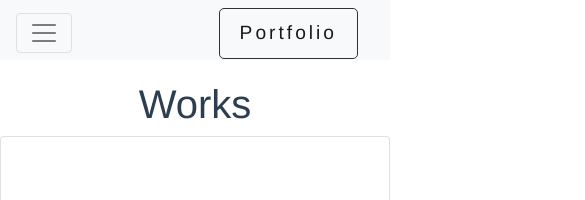
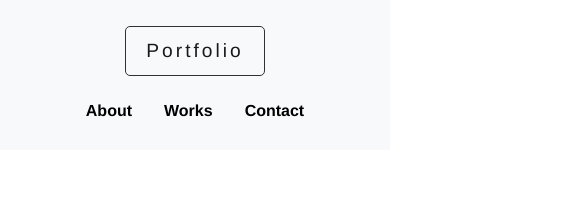
Before and after one commit to sai2017/portfolio-site, a Vue app: page /works in a window 390 px wide. Shown: the top 200 px of the page, 585 px wide, since content can reach past the window. Built offline with nearby package versions, Linux system fonts and the light colour scheme; grey boxes are pictures that could not be loaded.

Commit message:
add responsive

```diff
--- a/package.json
+++ b/package.json
@@ -15,6 +15,7 @@
   },
   "dependencies": {
     "express": "^4.16.4",
+    "jquery": "^3.3.1",
     "vue": "^2.5.2",
     "vue-router": "^3.0.1"
   },
@@ -53,6 +54,7 @@
     "html-webpack-plugin": "^2.30.1",
     "jest": "^22.0.4",
     "jest-serializer-vue": "^0.3.0",
+    "jquery": "^3.3.1",
     "nightwatch": "^0.9.12",
     "node-notifier": "^5.1.2",
     "optimize-css-assets-webpack-plugin": "^3.2.0",
--- a/src/components/about.vue
+++ b/src/components/about.vue
@@ -56,11 +56,12 @@ header p
   text-align: left;
 }
 
-.profile-box {
-  text-align: left;
-  margin-left: 400px;
-  margin-right: 100px;
-  font-size: 20px;
+@media screen and ( max-width:500px )
+{
+  .introduction {
+    margin-left: 50px;
+    margin-right: 50px;
+  }
 }
 
 </style>
--- a/src/components/contact.vue
+++ b/src/components/contact.vue
@@ -27,4 +27,12 @@ h1 {
     padding: 0;
 }
 
+@media screen and ( max-width:500px )
+{
+  .box11{
+      margin-left: 50px;
+      margin-right: 50px;
+  }
+}
+
 </style>
--- a/src/components/myheader.vue
+++ b/src/components/myheader.vue
@@ -1,14 +1,11 @@
 <template>
   <nav class="navbar navbar-expand-lg navbar-light bg-light">
-    <button class="navbar-toggler navbar-toggler-right" type="button" data-toggle="collapse" data-target="#navbarTogglerDemo02" aria-controls="navbarTogglerDemo02" aria-expanded="false" aria-label="Toggle navigation">
-      <span class="navbar-toggler-icon"></span>
-    </button>
     <router-link class="navbar-brand" to="/">Portfolio</router-link>
-
-    <div class="collapse navbar-collapse" id="navbarTogglerDemo02">
-      <ul class="navbar-nav mr-auto mt-2 mt-md-0">
+    <div id="navnav">
+      <div>
+        <ul>
           <li class="nav-item">
-          <router-link class="nav-link" to="/about">About <span class="sr-only">(current)</span></router-link>
+            <router-link class="nav-link" to="/about">About<span class="sr-only">(current)</span></router-link>
           </li>
           <li class="nav-item">
             <router-link class="nav-link" to="/works">Works</router-link>
@@ -17,6 +14,7 @@
             <router-link class="nav-link" to="/contact">Contact</router-link>
           </li>
         </ul>
+      </div>
    </div>
   </nav>
 </template>
@@ -38,4 +36,54 @@
     letter-spacing: 3px; /*文字と文字の間隔をあける*/
     font-weight:400; /*文字の太さの変更*/
   }
+
+  nav ul {
+    text-align: center;
+    font-weight: bold;
+    left: 0;
+    right: 0;
+    margin-top: 20px;
+  }
+
+  nav ul li {
+    display: inline-block;
+  }
+
+  a {
+    color:#313131;
+  }
+
+  @media screen and ( max-width:500px )
+  {
+    .navbar {
+      height: 150px;
+      margin-bottom: 50px;
+      padding-top: 0px;
+    }
+
+  .navbar-brand {
+    margin: 0 auto;
+    margin-top: -40px;
+  }
+
+  nav ul {
+    display: inline-block;
+    text-align: center;
+    color: black;
+    font-weight: bold;
+    position: absolute;
+    left: 0;
+    right: 0;
+    margin-top: 20px;
+    margin-left: -40px;
+  }
+
+  nav ul li {
+    display: inline-block;
+  }
+
+  a {
+    color: black;
+  }
+}
 </style>
--- a/src/components/works.vue
+++ b/src/components/works.vue
@@ -121,4 +121,17 @@ h1 {
   color: #fff;
 }
 
+@media screen and ( max-width:500px )
+{
+  .card {
+    display: flex;
+    flex-direction: column;
+  }
+
+  .card1 {
+    margin: 0 auto;
+    margin-bottom: 50px;
+  }
+}
+
 </style>
```
Also changed, not shown: .eslintrc.js, 9 other files (tests, documents, lock files or other folders). Lines whose indentation alone changed are shown as unchanged.
